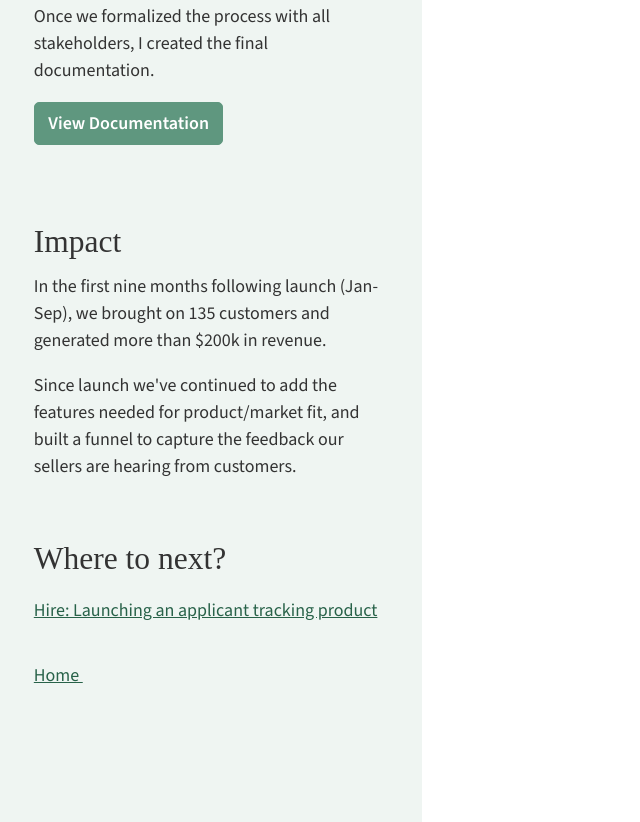
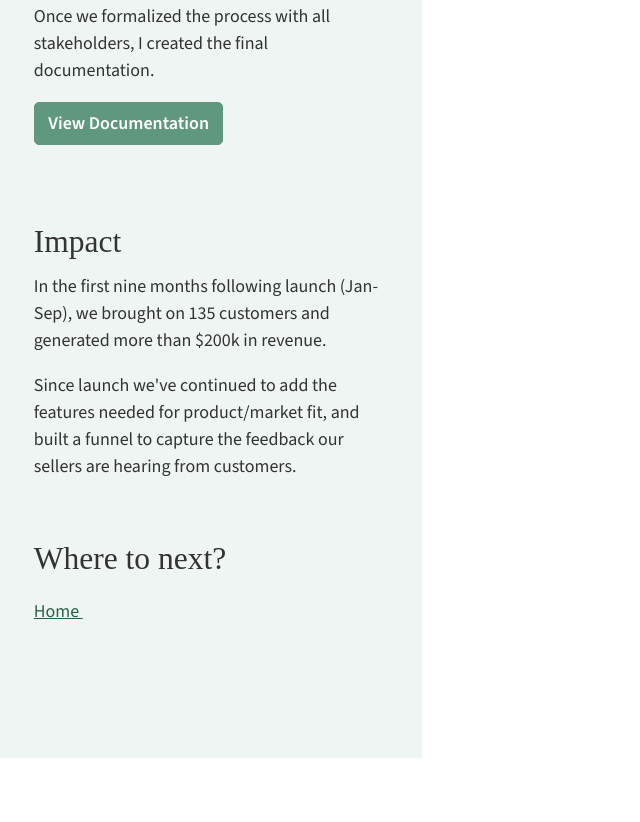
Before and after one commit to nickwellner/portfolio, a plain HTML site: page payroll.html in a window 1280 px wide. Shown: the part 3983-4805 px from the top of the page, without its empty margins (0-640 px from the left). After the commit the page ends 4741 px from the top, so only its background shows below. Drawn offline with nearby package versions, Linux system fonts and the light colour scheme; a script that the page names is missing; a web font is replaced by a local one.

Commit message:
Add files via upload
removed hire link from payroll cs

```diff
--- a/payroll.html
+++ b/payroll.html
@@ -110,12 +110,12 @@
 		<section class="next-case">
 			<div class="container">
 				<h3>Where to next?</h3>
-				<a class="fancy-link" href="hire.html">
+				<!-- <a class="fancy-link" href="hire.html">
 					Hire: Launching an applicant tracking product
 					<span class="link-arrow-container">
 						<span class="link-arrow">&#8594;</span>
 					</span>
-				</a>
+				</a> -->
 				<a class="fancy-link" href="index.html">
 					Home
 					<span class="link-arrow-container">
```
